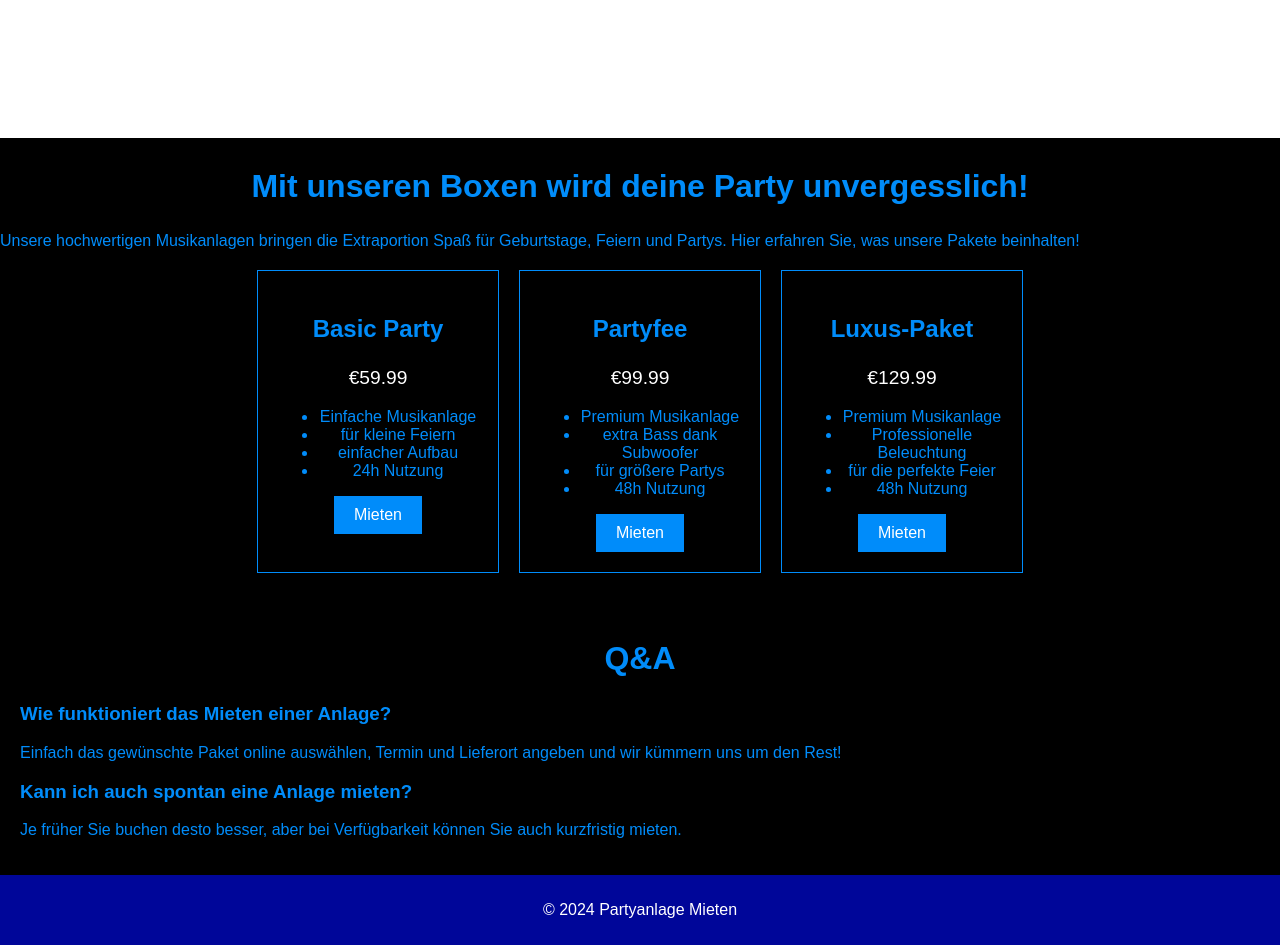
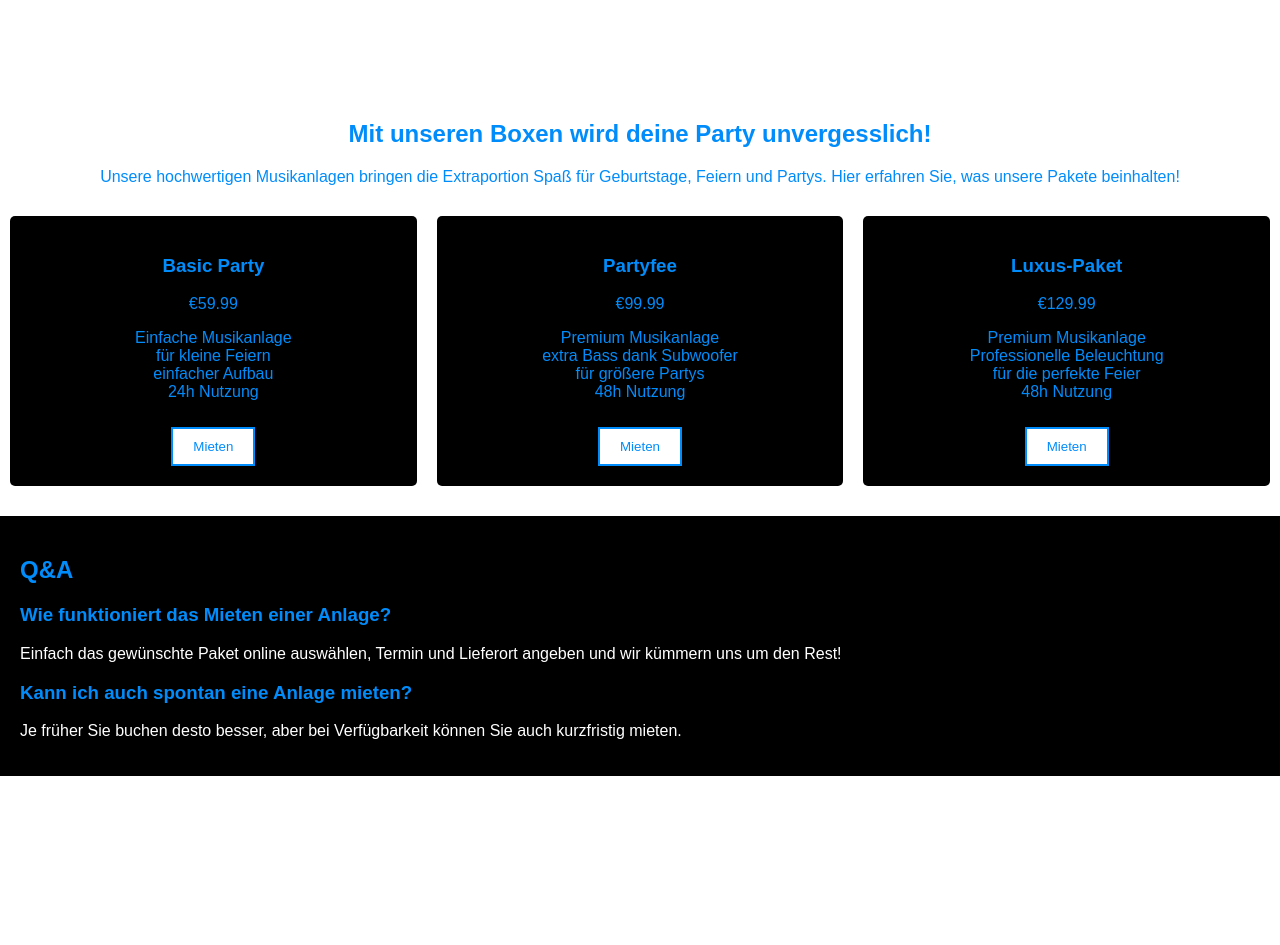
Before and after one commit to Partanlagemieten/Partyablagemieten.de, a plain HTML site: page index.html in a window 1280 px wide. Shown: the part 1100-2045 px from the top of the page. After the commit the page ends 1876 px from the top, so only its background shows below. Drawn offline with Linux system fonts and the light colour scheme.

Commit message:
Update styles.css

```diff
--- a/styles.css
+++ b/styles.css
@@ -1,78 +1,88 @@
-/* Styles für den Header */
+/* Beispielhafte CSS-Inhalte */
+body {
+    font-family: Arial, sans-serif;
+    color: rgb(0, 140, 250);
+    background-color: white;
+    margin: 0;
+    padding: 0;
+}
+
 header {
-    background-color: rgb(0, 6, 153); /* Header Background */
-    color: rgb(255, 255, 255); /* Header Text */
+    background-color: rgb(0, 140, 250);
+    color: white;
     padding: 20px;
     text-align: center;
 }
 
-/* Allgemeine Seiteinstellungen */
-body {
-    background-color: rgb(0, 0, 0); /* Homepage Background */
-    color: rgb(0, 140, 250); /* Homepage Text */
-    font-family: Arial, sans-serif;
+header h1 {
     margin: 0;
-    padding: 0;
 }
 
-/* Abschnittsüberschriften */
-h2 {
-    text-align: center;
+button {
+    background-color: white;
     color: rgb(0, 140, 250);
-    font-size: 2em;
+    border: 2px solid rgb(0, 140, 250);
+    padding: 10px 20px;
+    cursor: pointer;
 }
 
-/* Pakete-Styling */
+button:hover {
+    background-color: rgb(0, 140, 250);
+    color: white;
+}
+
+.main {
+    padding: 20px;
+}
+
+.highlight {
+    text-align: center;
+}
+
 .packages {
     display: flex;
-    justify-content: center;
-    gap: 20px;
-    margin: 20px 0;
+    justify-content: space-around;
+    margin-top: 20px;
 }
 
 .package {
     background-color: black;
-    border: 1px solid rgb(0, 140, 250);
+    color: rgb(0, 140, 250);
     padding: 20px;
+    margin: 10px;
+    border-radius: 5px;
     text-align: center;
-    width: 200px;
+    cursor: pointer;
+    flex: 1;
+    transition: transform 0.2s, background-color 0.2s;
 }
 
-.package h3 {
-    color: rgb(0, 140, 250);
-    font-size: 1.5em;
+.package ul {
+    list-style-type: none;
+    padding: 0;
 }
 
-.package p {
-    color: white;
-    font-size: 1.2em;
+.package button {
+    margin-top: 10px;
 }
 
-/* Button-Styling */
-button {
-    background-color: rgb(0, 140, 250);
-    border: none;
+.qa-section {
+    background-color: black;
     color: white;
-    cursor: pointer;
-    font-size: 1em;
-    padding: 10px 20px;
+    padding: 20px;
+    margin-top: 20px;
 }
 
-/* Q&A-Styling */
-.qa-section {
-    background-color: black;
-    padding: 20px;
+.qa-section h2, .qa-section h3 {
     color: rgb(0, 140, 250);
 }
 
-.qa-section h2 {
-    color: rgb(0, 140, 250);
-}
-
-/* Footer-Styling */
 footer {
-    background-color: rgb(0, 6, 153); /* Footer Background */
-    color: rgb(255, 255, 255); /* Footer Text */
+    background-color: rgb(0, 140, 250);
+    color: white;
     text-align: center;
     padding: 10px;
+    position: fixed;
+    bottom: 0;
+    width: 100%;
 }
```
